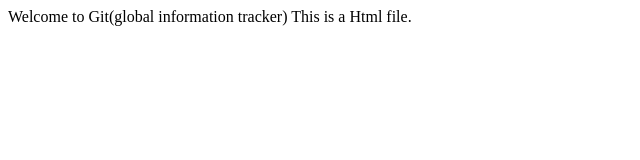
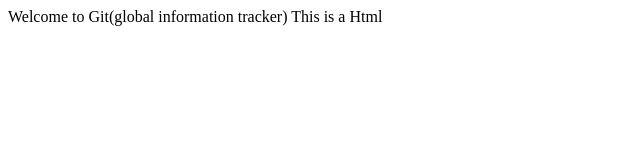
Before and after one commit to S-Beaula/Index, a plain HTML site: page Git/Index.html in a window 1280 px wide. Shown: the full height of the page, 0-640 px from the left. Drawn offline with Linux system fonts and the light colour scheme.

Commit message:
Created Index file

```diff
--- a/Git/Index.html
+++ b/Git/Index.html
@@ -7,6 +7,6 @@
 </head>
 <body>
   Welcome to Git(global information tracker)
-  This is a Html file.
+  This is a Html</file>
 </body>
 </html>
```
